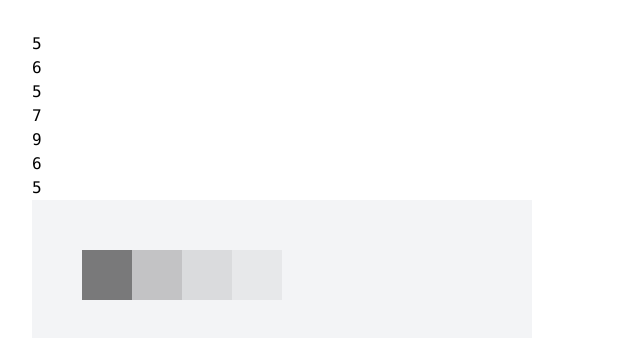
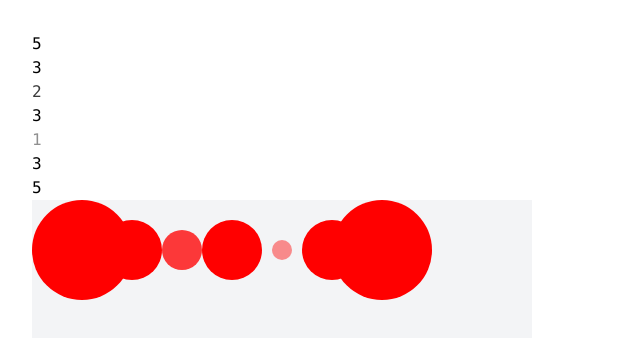
Before and after one commit to kuressaareametikool/kig-dataviz, a Nuxt app: page /elina1 in a window 1280 px wide. Shown: the top 338 px of the page, without its empty margins (0-640 px from the left). Built offline with nearby package versions, Linux system fonts and the light colour scheme.

Commit message:
elina_katse2

```diff
--- a/pages/elina1.vue
+++ b/pages/elina1.vue
@@ -1,17 +1,22 @@
 <script setup>
-//    0 1 2 3 4 5 6
-//     E T K N R L P
-const data = [5, 6, 5, 7, 9, 6, 5];
+// i          0  1  2  3  4  5  6
+//            E  T  K  N  R  L  P
+const data = [5, 3, 2, 3, 1, 3, 5];
 </script>
 
 <template>
   <div>
-    <pre v-for="d in data" :style="{ opacity: 0.1 + d / 3 }">{{ d }}</pre>
+    <pre v-for="(d, i) in data" :style="{ opacity: 0.1 + d / 3 }">{{ d }}</pre>
     <svg width="500" height="500" class="bg-gray-100">
-      <rect x="50" y="50" width="50" height="50" opacity="0.5" />
-      <rect x="100" y="50" width="50" height="50" opacity="0.2" />
-      <rect x="150" y="50" width="50" height="50" opacity="0.1" />
-      <rect x="200" y="50" width="50" height="50" opacity="0.05" />
+      <circle
+        v-for="(d, i) in data"
+        :style="{ opacity: 0.1 + d / 3, fill: 'red' }"
+        :cx="i * 50 + 50"
+        cy="50"
+        :r="d * 10"
+        width="50"
+        height="50"
+      />
     </svg>
   </div>
 </template>
```
